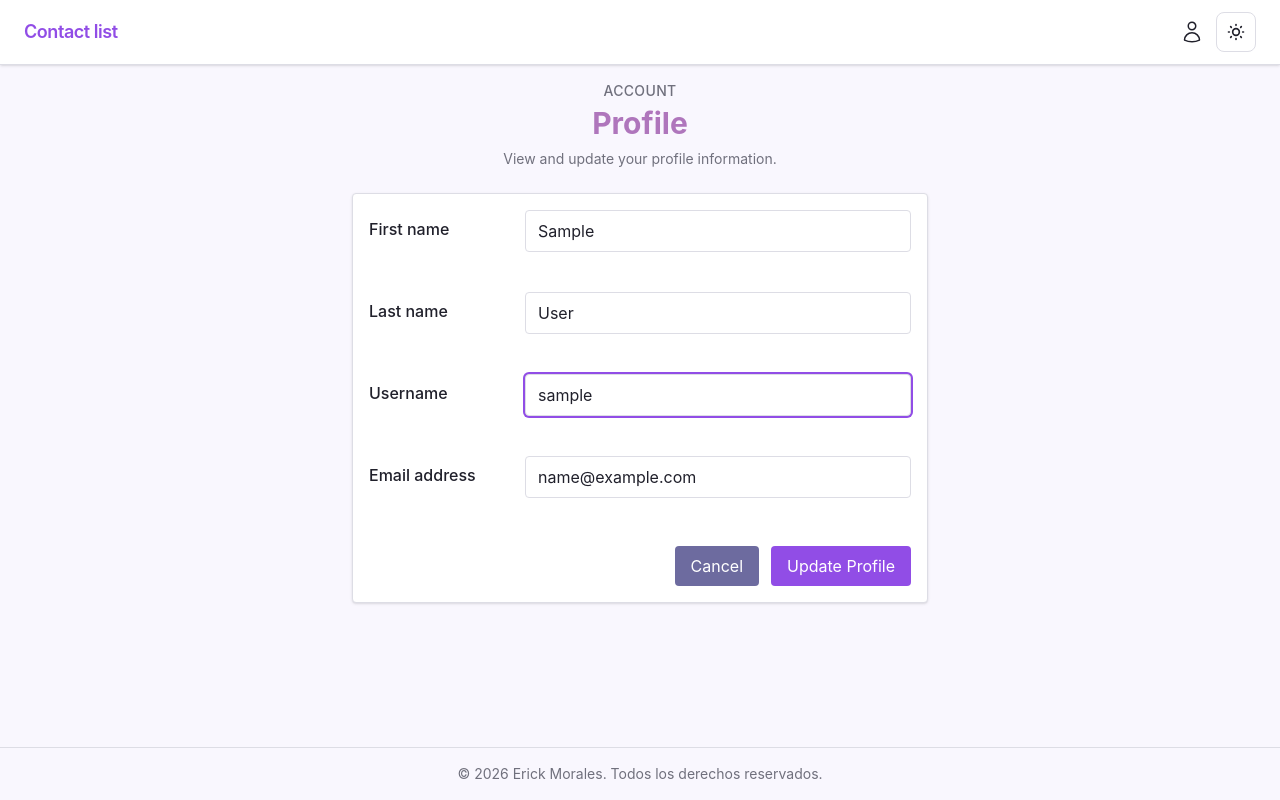
After one commit to ErickMoraL/ContactFlow, a Django app: page /accounts/profile/ in a window 1280 px wide. The commit adds this page. Run offline with Django 5.2, Linux system fonts and the light colour scheme; the visitor is signed in with stand-in values (Sample User, id 1); style sheets or scripts are compiled from the project's sources.

Commit message:
feat: add user profile management with profile view and update functionality

```diff
--- a/accounts/forms.py
+++ b/accounts/forms.py
@@ -27,3 +27,9 @@ class RegisterForm(UserCreationForm):
             raise ValidationError("Email already exists.")
 
         return email
+
+
+class UserProfileForm(forms.ModelForm):
+    class Meta:
+        model = User
+        fields = ("username", "first_name", "last_name", "email")
--- /dev/null
+++ b/accounts/templates/accounts/profile.html
@@ -0,0 +1,72 @@
+{% extends "app_layout.html" %}
+{% block title %}
+  Profile
+{% endblock title %}
+{% block content %}
+  <section class="mx-auto max-w-xl">
+    <div class="mb-6 text-center">
+      <p class="muted text-sm font-medium uppercase tracking-wide">Account</p>
+      <h1 class="text-accent mt-1 text-3xl font-bold">Profile</h1>
+      <p class="muted mt-2 text-sm">View and update your profile information.</p>
+    </div>
+    <form class="card space-y-6" method="post">
+      {% csrf_token %}
+      {% if form.non_field_errors %}<div class="error-text">{{ form.non_field_errors }}</div>{% endif %}
+      <div class="grid grid-cols-[140px_1fr] items-center gap-4">
+        <label for="{{ form.first_name.id_for_label }}" class="label-primary">First name</label>
+        <div>
+          <input type="text"
+                 name="{{ form.first_name.html_name }}"
+                 id="{{ form.first_name.id_for_label }}"
+                 autocomplete="given-name"
+                 class="input-primary w-full {% if form.first_name.errors %}input-error{% endif %}"
+                 value="{{ form.first_name.value|default:'' }}">
+          {% if form.first_name.errors %}<div class="error-text mt-1">{{ form.first_name.errors }}</div>{% endif %}
+        </div>
+      </div>
+      <div class="grid grid-cols-[140px_1fr] items-center gap-4">
+        <label for="{{ form.last_name.id_for_label }}" class="label-primary">Last name</label>
+        <div>
+          <input type="text"
+                 name="{{ form.last_name.html_name }}"
+                 id="{{ form.last_name.id_for_label }}"
+                 autocomplete="family-name"
+                 class="input-primary w-full {% if form.last_name.errors %}input-error{% endif %}"
+                 value="{{ form.last_name.value|default:'' }}">
+          {% if form.last_name.errors %}<div class="error-text mt-1">{{ form.last_name.errors }}</div>{% endif %}
+        </div>
+      </div>
+      <div class="grid grid-cols-[140px_1fr] items-center gap-4">
+        <label for="{{ form.username.id_for_label }}" class="label-primary">Username</label>
+        <div>
+          <input type="text"
+                 name="{{ form.username.html_name }}"
+                 id="{{ form.username.id_for_label }}"
+                 autocomplete="username"
+                 autofocus
+                 class="input-primary w-full {% if form.username.errors %}input-error{% endif %}"
+                 value="{{ form.username.value|default:'' }}">
+          {% if form.username.errors %}<div class="error-text mt-1">{{ form.username.errors }}</div>{% endif %}
+        </div>
+      </div>
+      <div class="grid grid-cols-[140px_1fr] items-center gap-4">
+        <label for="{{ form.email.id_for_label }}" class="label-primary">Email address</label>
+        <div>
+          <input type="email"
+                 name="{{ form.email.html_name }}"
+                 id="{{ form.email.id_for_label }}"
+                 autocomplete="email"
+                 class="input-primary w-full {% if form.email.errors %}input-error{% endif %}"
+                 value="{{ form.email.value|default:'' }}">
+          {% if form.email.errors %}<div class="error-text mt-1">{{ form.email.errors }}</div>{% endif %}
+        </div>
+      </div>
+      <div class="flex flex-col-reverse gap-3 pt-2 sm:flex-row sm:justify-end">
+        <a href="{% url 'contact_list' %}" class="btn-secondary text-center">Cancel</a>
+        <button type="submit"
+                class="btn-primary"
+                onclick="return confirm('Are you sure you want to update your profile?')">Update Profile</button>
+      </div>
+    </form>
+  </section>
+{% endblock content %}
--- a/accounts/urls.py
+++ b/accounts/urls.py
@@ -32,4 +32,5 @@ urlpatterns = [
         views.CustomPasswordResetCompleteView.as_view(),
         name="password_reset_complete",
     ),
+    path("profile/", views.profile, name="profile"),
 ]
--- a/accounts/views.py
+++ b/accounts/views.py
@@ -1,5 +1,4 @@
 from django.contrib.auth import login
-from django.contrib.auth.forms import UserCreationForm
 from django.shortcuts import render, redirect
 from django.contrib.auth.views import (
     LoginView,
@@ -10,8 +9,11 @@ from django.contrib.auth.views import (
     PasswordResetDoneView,
     PasswordResetView,
 )
+from django.contrib.auth.decorators import login_required
 from django.urls import reverse_lazy
 from .forms import RegisterForm
+from .forms import UserProfileForm
+from django.contrib.auth.models import User
 
 
 def register(request):
@@ -58,3 +60,17 @@ class CustomPasswordResetConfirmView(PasswordResetConfirmView):
 
 class CustomPasswordResetCompleteView(PasswordResetCompleteView):
     template_name = "accounts/password_reset_complete.html"
+
+
+@login_required
+def profile(request):
+    if request.method == "POST":
+        form = UserProfileForm(request.POST, instance=request.user)
+
+        if form.is_valid():
+            form.save()
+            return redirect("login")
+    else:
+        form = UserProfileForm(instance=request.user)
+
+    return render(request, "accounts/profile.html", {"form": form})
--- a/templates/app_layout.html
+++ b/templates/app_layout.html
@@ -29,6 +29,10 @@
             <a href="{% url 'password_change' %}"
                class="hover:bg-primary-soft hover:text-primary block px-4 py-2 text-sm text-(--app-text) transition">
               Change password
+            </a>
+            <a href="{% url 'profile' %}"
+               class="hover:bg-primary-soft hover:text-primary block px-4 py-2 text-sm text-(--app-text) transition">
+              Profile
             </a>
             <form action="{% url 'logout' %}" method="post">
               {% csrf_token %}
```
